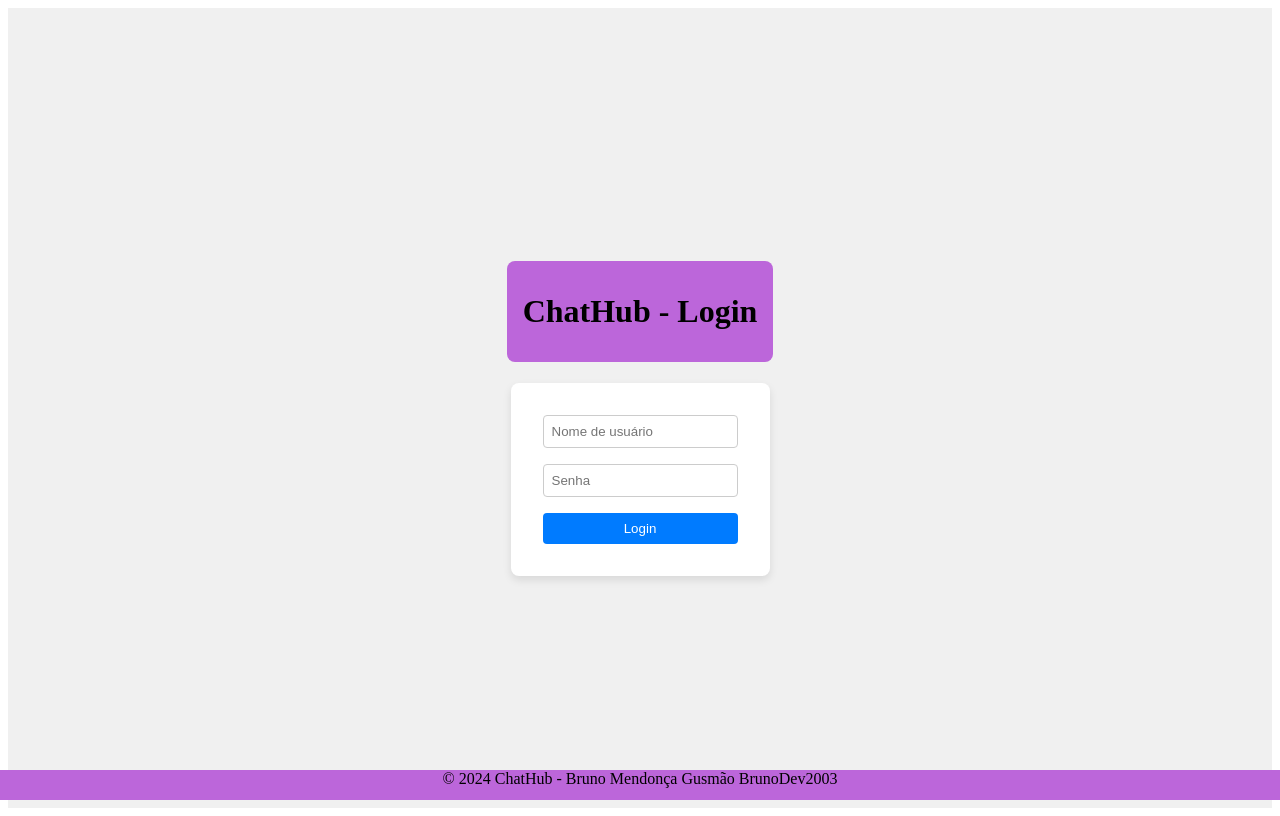
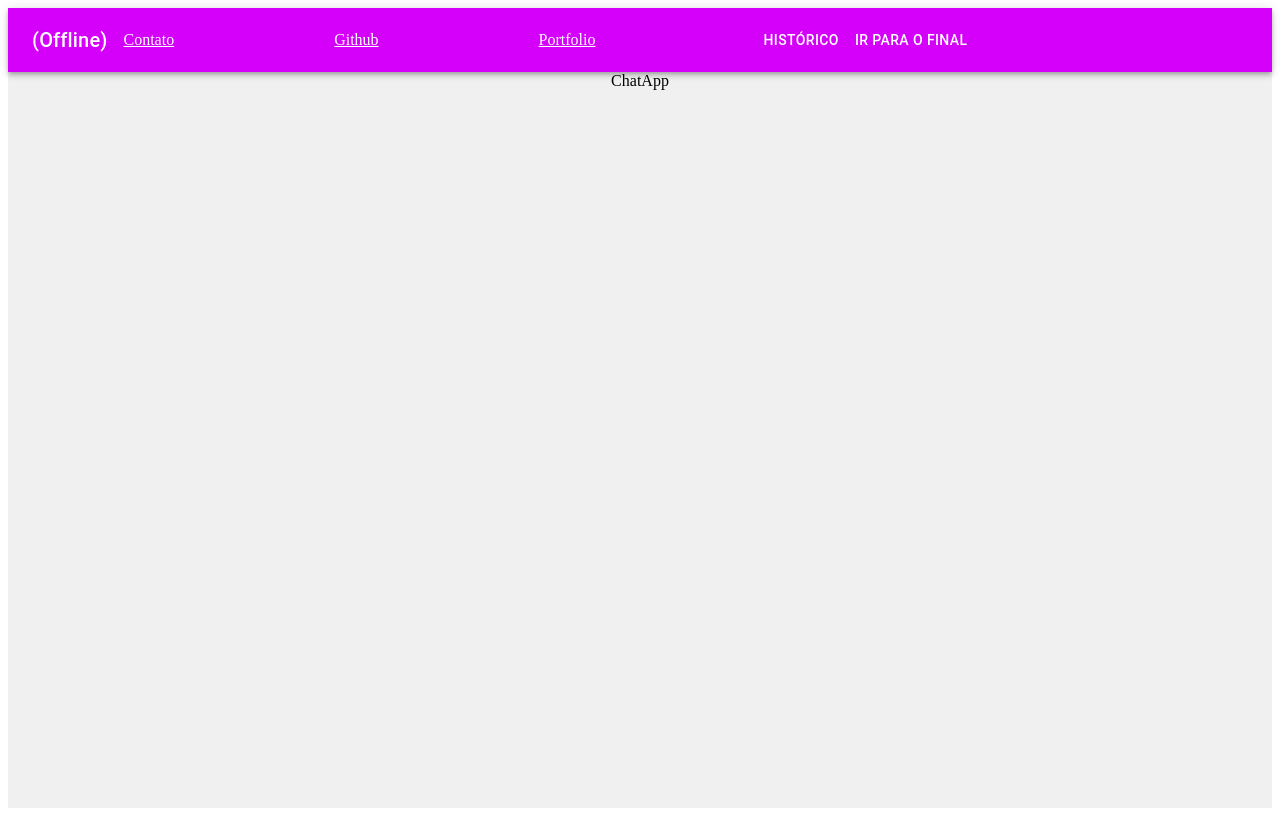
Before and after one commit to BrunoDev2003/ChatHub-Frontend, a React (Create React App) app: page /chat in a window 1280 px wide. Before the commit this address led to /login. Built offline with nearby package versions, Linux system fonts and the light colour scheme; no server answers.

Commit message:
applying fixes for the header of the chatapp

```diff
--- a/src/App.js
+++ b/src/App.js
@@ -6,17 +6,19 @@ import ChatApp from './components/ChatApp/ChatApp';
 const App = () => {
     const [isAuthenticated, setIsAuthenticated] = React.useState(false);
     const [username, setUsername] = useState('');
+    const [isOnline, setIsOnline] = React.useState(false);
 
     const handleLogin = (username) => {
         setIsAuthenticated(true);
         setUsername(username);
+        setIsOnline(true);
     };
 
   return (
     <Router>
       <Routes>
             <Route path="/login" element={<LoginPage onLogin={handleLogin} />} />
-            <Route path="/chat" element={isAuthenticated ? <ChatApp username={username} /> : <Navigate to="/login" />} />
+            <Route path="/chat" element={isAuthenticated ? <ChatApp username={username} isOnline={isOnline} /> : <ChatApp username={username} Navigate to="/login" />} />
             <Route path="*" element={<Navigate to="/login" />} />
       </Routes>
     </Router>
--- a/src/components/ChatApp/ChatApp.js
+++ b/src/components/ChatApp/ChatApp.js
@@ -3,10 +3,10 @@ import { Container } from './ChatApp.styles';
 import { useNavigate } from 'react-router-dom';
 import Header from '../Header/Header';
 
-const ChatApp = ({username}) => {
+const ChatApp = ({ username, isOnline }) => {
     return (
         <Container>
-            <Header userName={username}>
+            <Header userName={username} isUserOnline={isOnline}>
             </Header>
             <div>ChatApp</div>
         </Container>
--- a/src/components/Header/Header.js
+++ b/src/components/Header/Header.js
@@ -14,8 +14,9 @@ import { useNavigate } from 'react-router-dom';
 import { Button } from '@mui/material';
 import { theme } from './Header.styles';
 import { Palette } from '@mui/icons-material';
+import ChatApp from '../ChatApp/ChatApp';
 
-const Header = ({userName}) => {
+const Header = ({userName}, {isUserOnline}) => {
     const navigate = useNavigate();
 
     const handleScrollToBottom = () => {
@@ -24,18 +25,18 @@ const Header = ({userName}) => {
     };
 
     return (
-        <AppBar position="static" style={{ theme }}>
+        <AppBar position="static" sx={{backgroundColor: theme.palette.primary.main}}>
             <Toolbar>
-                <Typography variant="h6" style={{ flexgrow: 1}}>
-                    {userName}
+                <Typography variant="h6" sx={{ flexgrow: 1}}>
+                    { userName }{ isUserOnline ? ' (Online)' : ' (Offline)'}
                 </Typography>
-                <Link href="mailto:brunogusmao43@gmail.com" color="inherit" style={{marginRight: 20}}>
+                <Link href="mailto:brunogusmao43@gmail.com" color="inherit" sx={{marginRight: 20, paddingLeft:2}}>
                     Contato
                 </Link>
-                <Link href="https://github.com/BrunoDev2003" color="inherit" style={{marginRight: 20}}>
+                <Link href="https://github.com/BrunoDev2003" color="inherit" sx={{marginRight: 20}}>
                     Github
                 </Link>
-                <Link href="https://brunodev-portfolio.herokuapp.com" color="inherit" style={{marginRight: 20}}>
+                <Link href="https://brunodev-portfolio.herokuapp.com" color="inherit" sx={{marginRight: 20}}>
                     Portfolio
                 </Link>
                 <Button color="inherit" onClick={() => navigate('/login')}>
```
